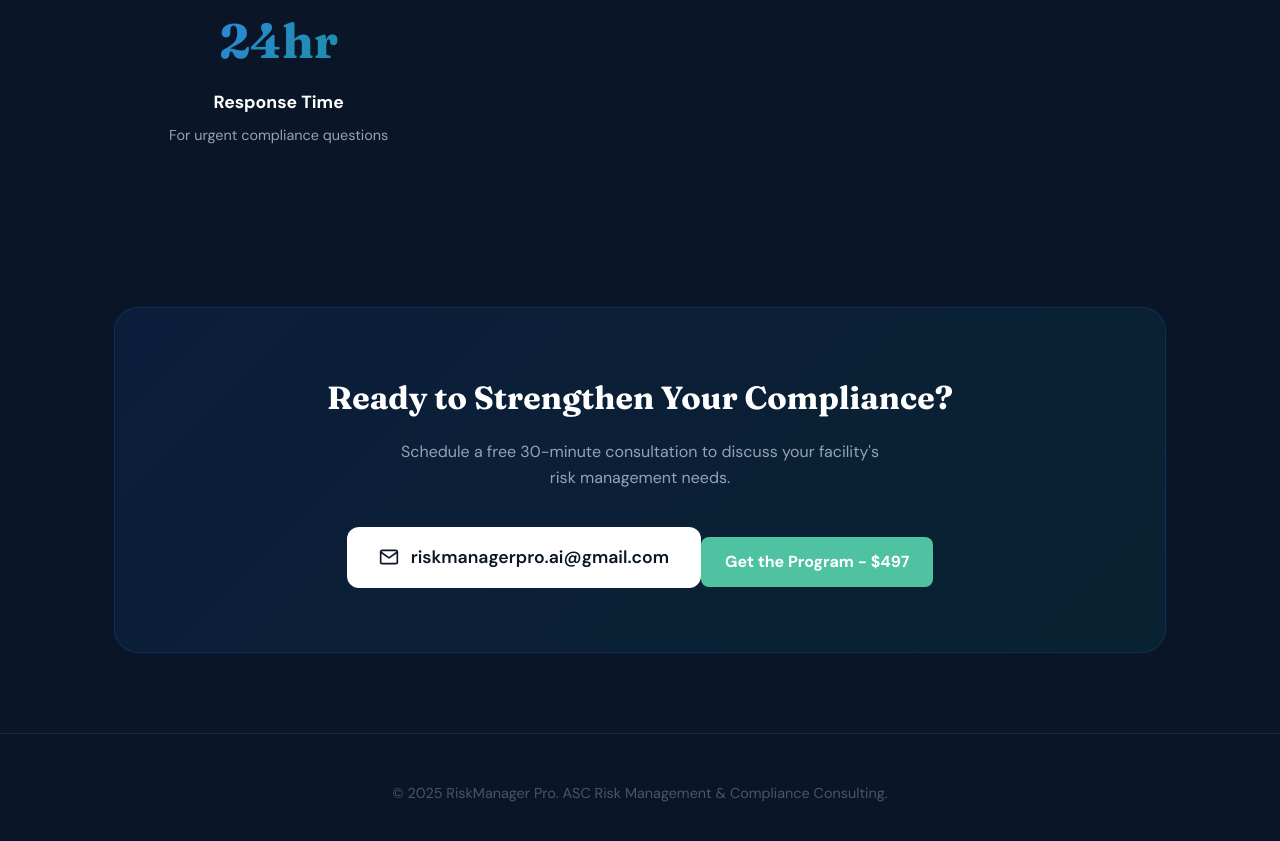
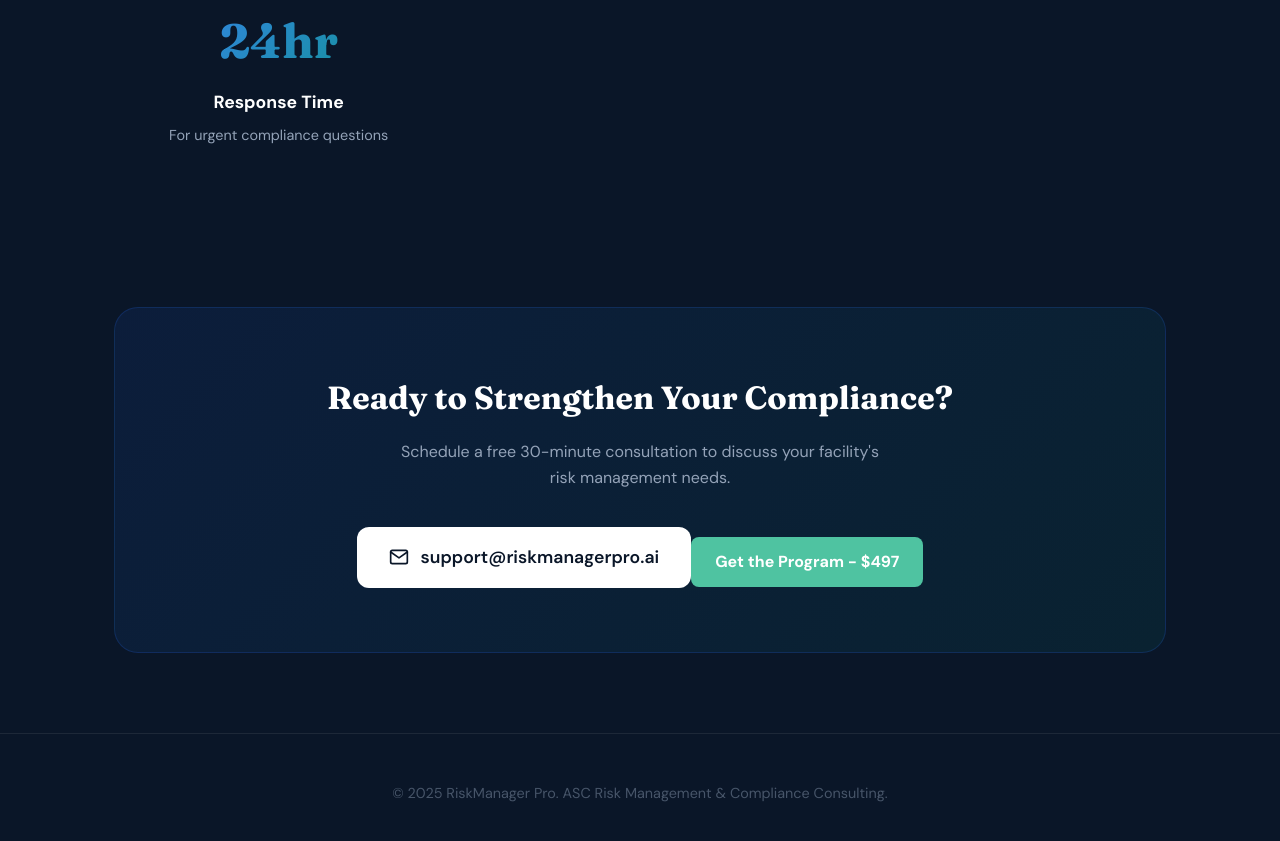
Before and after one commit to gonzage2272/riskmanagerpro.ai, a plain HTML site: page index.html in a window 1280 px wide. Shown: the part 2267-3108 px from the top of the page. Drawn offline with Linux system fonts and the light colour scheme.

Commit message:
Update index.html

```diff
--- a/index.html
+++ b/index.html
@@ -444,7 +444,7 @@
                     <p>Schedule a free 30-minute consultation to discuss your facility's risk management needs.</p>
                     <a href="https://calendly.com/riskmanagerpro-ai/free-consultation" class="email-link">
                         <svg width="20" height="20" viewBox="0 0 24 24" fill="none" stroke="currentColor" stroke-width="2" stroke-linecap="round" stroke-linejoin="round"><path d="M4 4h16c1.1 0 2 .9 2 2v12c0 1.1-.9 2-2 2H4c-1.1 0-2-.9-2-2V6c0-1.1.9-2 2-2z"/><polyline points="22,6 12,13 2,6"/></svg>
-                        riskmanagerpro.ai@gmail.com
+                        support@riskmanagerpro.ai
                   <a href="https://riskmanagerpro.gumroad.com/l/riskmanagerpro" data-gumroad-overlay-checkout="true" style="margin-top: 15px; display: inline-block; background: #4FC3A1; color: white; padding: 12px 24px; border-radius: 8px; text-decoration: none; font-weight: bold;">Get the Program - $497</a>
             </div>
         </section>
```
